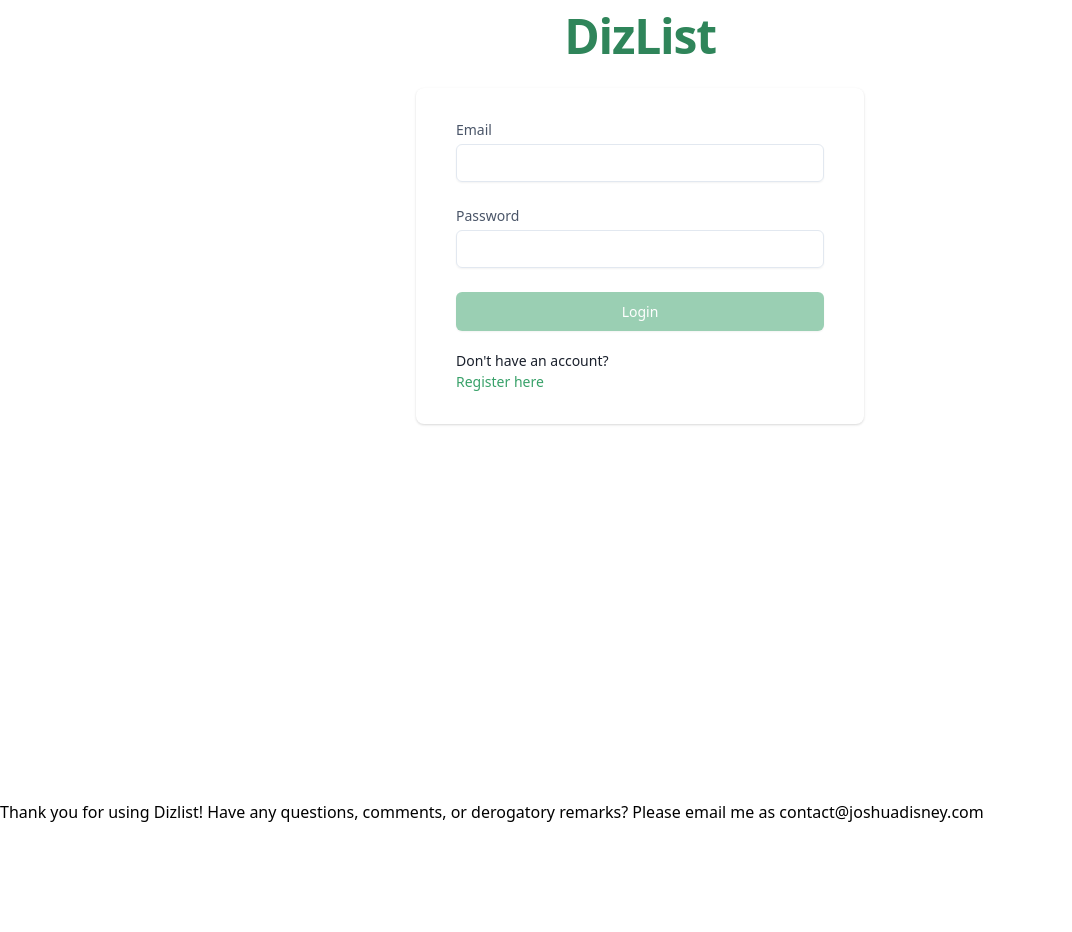
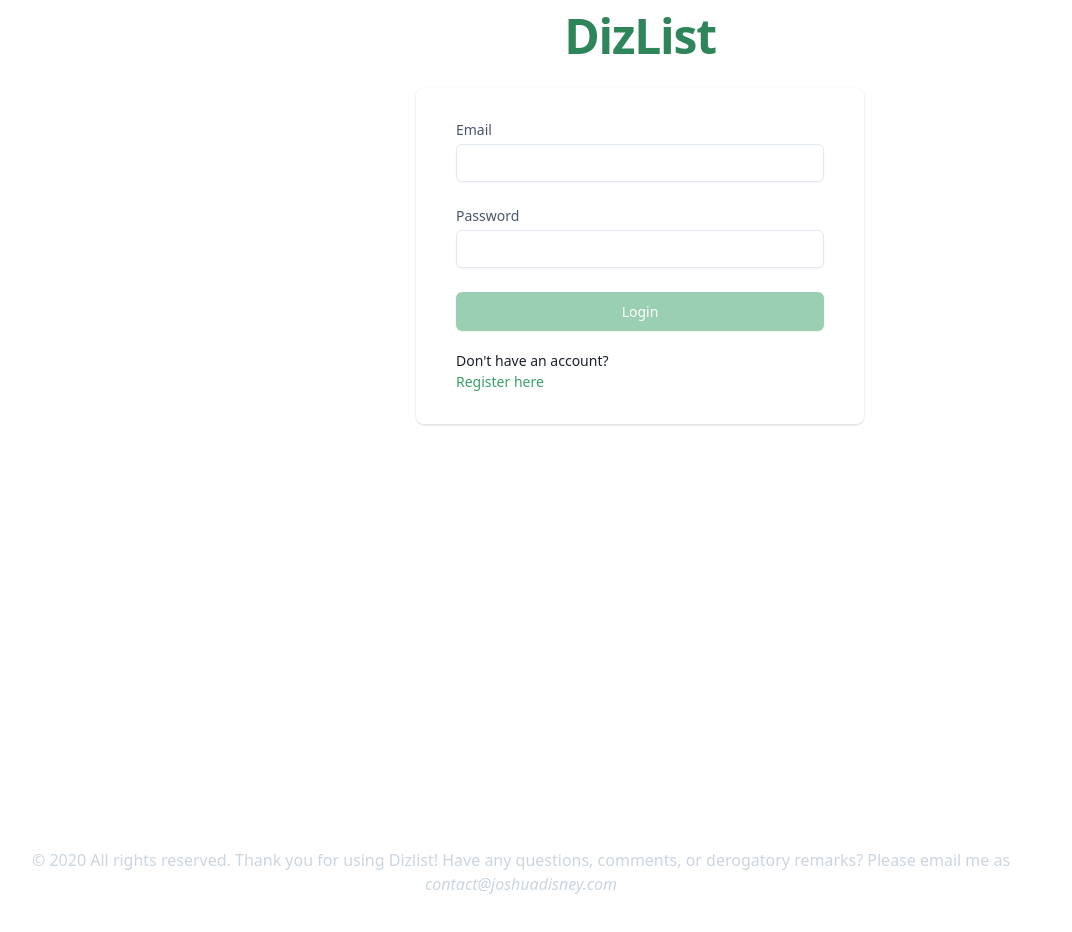
Before and after one commit to Joshua-Disney/shopping-list-frontend, a React (Create React App) app: page /login in a window 1280 px wide. Shown: the top 932 px of the page, without its empty margins (0-1072 px from the left). Before the commit the page ends 824 px from the top, so only its background shows below. Built offline with nearby package versions, Linux system fonts and the light colour scheme; no server answers; what @tailwindcss/ui would draw is missing.

Commit message:
Updated changes for footer

```diff
--- a/src/components/contactFooter.js
+++ b/src/components/contactFooter.js
@@ -2,12 +2,15 @@ import React from "react";
 
 const ContactFooter = () => {
   return (
-    <div>
-      <p>
-        Thank you for using Dizlist! Have any questions, comments, or derogatory
-        remarks? Please email me as contact@joshuadisney.com
-      </p>
-    </div>
+    <footer class="bg-green-50">
+      <div class="max-w-7xl mx-auto py-12 px-4 sm:px-6 md:flex md:items-center md:justify-between lg:px-8">
+        <div class="mt-8 md:mt-0 md:order-1">
+          <p class="text-center text-base text-gray-400">
+            &copy; 2020 All rights reserved. Thank you for using Dizlist! Have any questions, comments, or derogatory remarks? Please email me as <address>contact@joshuadisney.com</address>
+          </p>
+        </div>
+      </div>
+    </footer>
   );
 };
 
```
